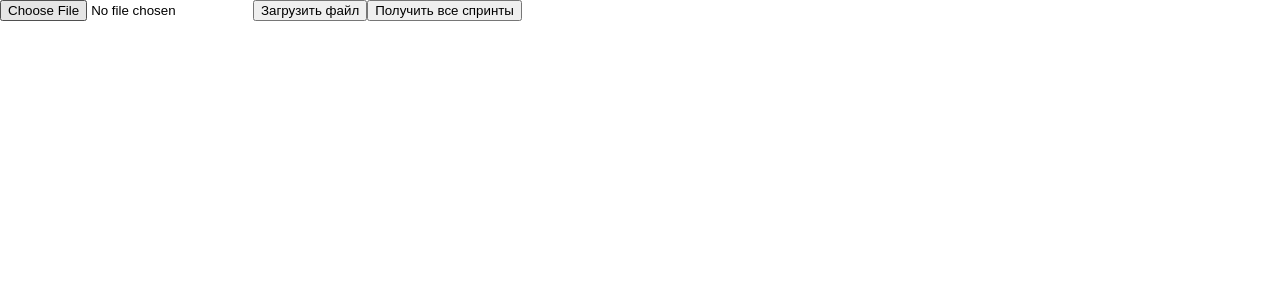
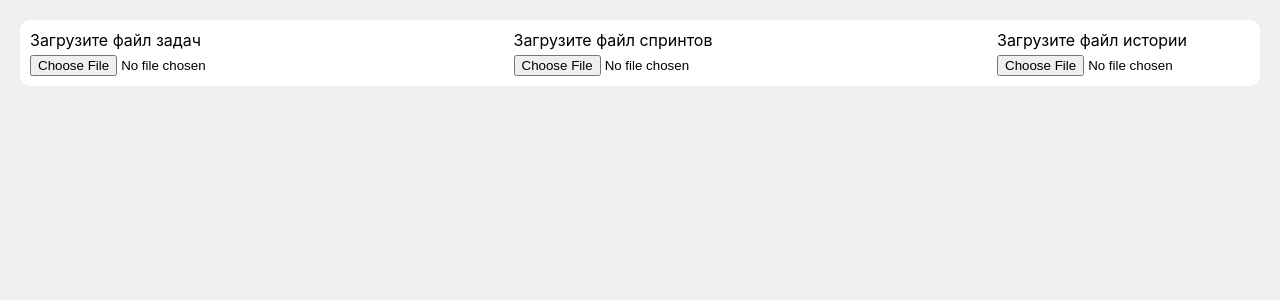
Before and after one commit to Manya18/sprint-health-hack, a React (Create React App) app in the folder frontend/: page / in a window 1280 px wide. Shown: the top 300 px of the page. Built offline with nearby package versions, Linux system fonts and the light colour scheme; the HTML template or start-up script is replaced by a standard one.

Commit message:
added styles, file upload

```diff
--- a/frontend/package.json
+++ b/frontend/package.json
@@ -40,5 +40,8 @@
       "last 1 firefox version",
       "last 1 safari version"
     ]
+  },
+  "devDependencies": {
+    "@types/css-modules": "^1.0.5"
   }
 }
--- a/frontend/src/App.css
+++ b/frontend/src/App.css
@@ -0,0 +1,6 @@
+.App{
+    padding: 20px;
+    width: 100%;
+    min-height: 100vh;
+    background-color: #F0F0F0;
+}
--- a/frontend/src/App.tsx
+++ b/frontend/src/App.tsx
@@ -1,51 +1,13 @@
-import React, { useState } from "react";
+// import React, { useState } from "react";
 import "./App.css";
-import axios from "axios";
+import FilesUpload from "./components/filesUpload/FilesUpload";
 
 function App() {
-  const [file, setFile] = useState("");
-
-  const handleFileChange = (event: any) => {
-    setFile(event.target.files[0]);
-  };
-
-  const handleUpload = async () => {
-    const formData = new FormData();
-    formData.append("file", file);
-
-    try {
-      const response = await axios.post(
-        "http://localhost:5000/upload",
-        formData,
-        {
-          headers: {
-            "Content-Type": "multipart/form-data",
-          },
-        }
-      );
-      console.log(response.data.message);
-    } catch (error) {
-      console.error("Ошибка при загрузке файла:", error);
-    }
-  };
-
-  const getData = async () => {
-    try {
-      const response = await axios.get("http://localhost:5000/unique-sprints");
-      console.log(response.data);
-    } catch (error) {
-      console.error("Ошибка при загрузке файла:", error);
-    }
-  };
-
-  return (
+  return(
     <div className="App">
-      <input type="file" onChange={handleFileChange} />
-      <button onClick={handleUpload}>Загрузить файл</button>
-
-      <button onClick={getData}>Получить все спринты</button>
+      <FilesUpload/>
     </div>
-  );
+  )
 }
 
 export default App;
--- /dev/null
+++ b/frontend/src/components/filesUpload/FilesUpload.tsx
@@ -0,0 +1,45 @@
+import { ChangeEvent, useState } from "react";
+import styles from "./filesUpload.module.css"
+import axios from "axios";
+
+const FilesUpload = () => {
+
+    const handleChange = async (event: any, tableName: string) => {
+        const formData = new FormData();
+        formData.append("file", event.target.files[0]);
+
+        try {
+            const response = await axios.post(
+            `http://localhost:8000/${tableName}`,
+            formData,
+            {
+                headers: {
+                    "Content-Type": "multipart/form-data",
+                },
+            }
+            );
+            console.log(response.data.message);
+        } catch (error) {
+            console.error("Ошибка при загрузке файла:", error);
+        }
+    }
+
+    return (
+        <div className={styles.FilesUpload}>
+            <div className={styles.inputWrapper}>
+                <label className={styles.label}>Загрузите файл задач</label>
+                <input className={styles.input} type='file' onChange={(event) => handleChange(event, 'upload_data_file')}/>
+            </div>
+            <div className={styles.inputWrapper}>
+                <label className={styles.label}>Загрузите файл спринтов</label>
+                <input className={styles.input} type='file' onChange={(event) => handleChange(event, 'upload_sprint_file')}/>
+            </div>
+            <div className={styles.inputWrapper}>
+                <label className={styles.label}>Загрузите файл истории</label>
+                <input className={styles.input} type='file' onChange={(event) => handleChange(event, 'upload_history_file')}/>
+            </div>
+        </div>
+    )
+}
+
+export default FilesUpload;
--- /dev/null
+++ b/frontend/src/components/filesUpload/filesUpload.module.css
@@ -0,0 +1,19 @@
+.FilesUpload{
+    padding: 10px;
+    width: 100%;
+    background-color: #FFFFFF;
+    display: flex;
+    justify-content: space-between;
+    border-radius: 10px;
+}
+.inputWrapper{
+    display: flex;
+    flex-direction: column;
+    gap: 5px;
+}
+.label{
+    font-size: 16px;
+}
+.input{
+
+}
--- a/frontend/src/index.css
+++ b/frontend/src/index.css
@@ -1,3 +1,22 @@
+* {
+  box-sizing: border-box;
+}
+
 body {
   margin: 0;
+  font-family: -apple-system, BlinkMacSystemFont, 'Segoe UI', 'Roboto', 'Oxygen',
+    'Ubuntu', 'Cantarell', 'Fira Sans', 'Droid Sans', 'Helvetica Neue',
+    sans-serif;
+  -webkit-font-smoothing: antialiased;
+  -moz-osx-font-smoothing: grayscale;
+  width: 100%;
+  min-height: 100%;
 }
+
+html,
+body,
+#root {
+  min-height: 100vh;
+  margin: 0;
+  padding: 0;
+}
```
Also changed, not shown: 1 other file (tests, documents, lock files or other folders).
